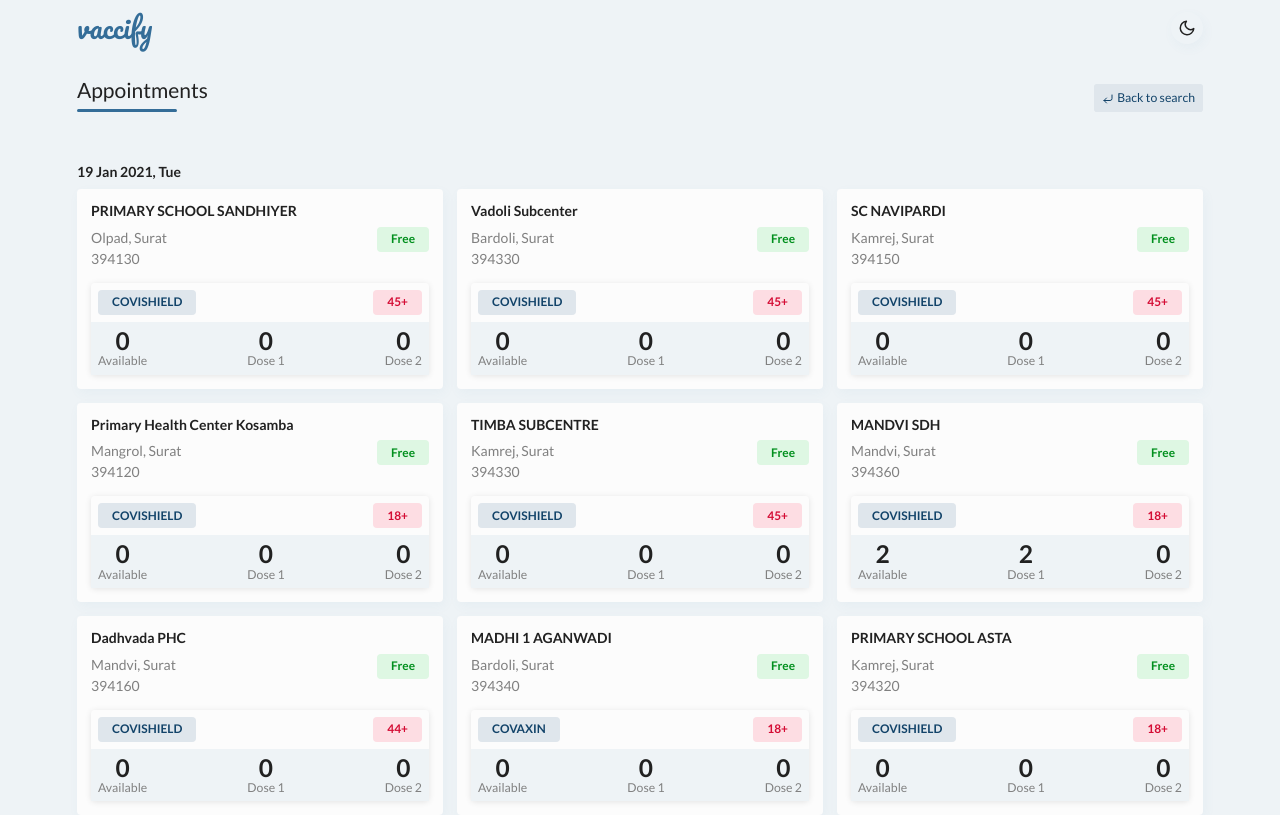
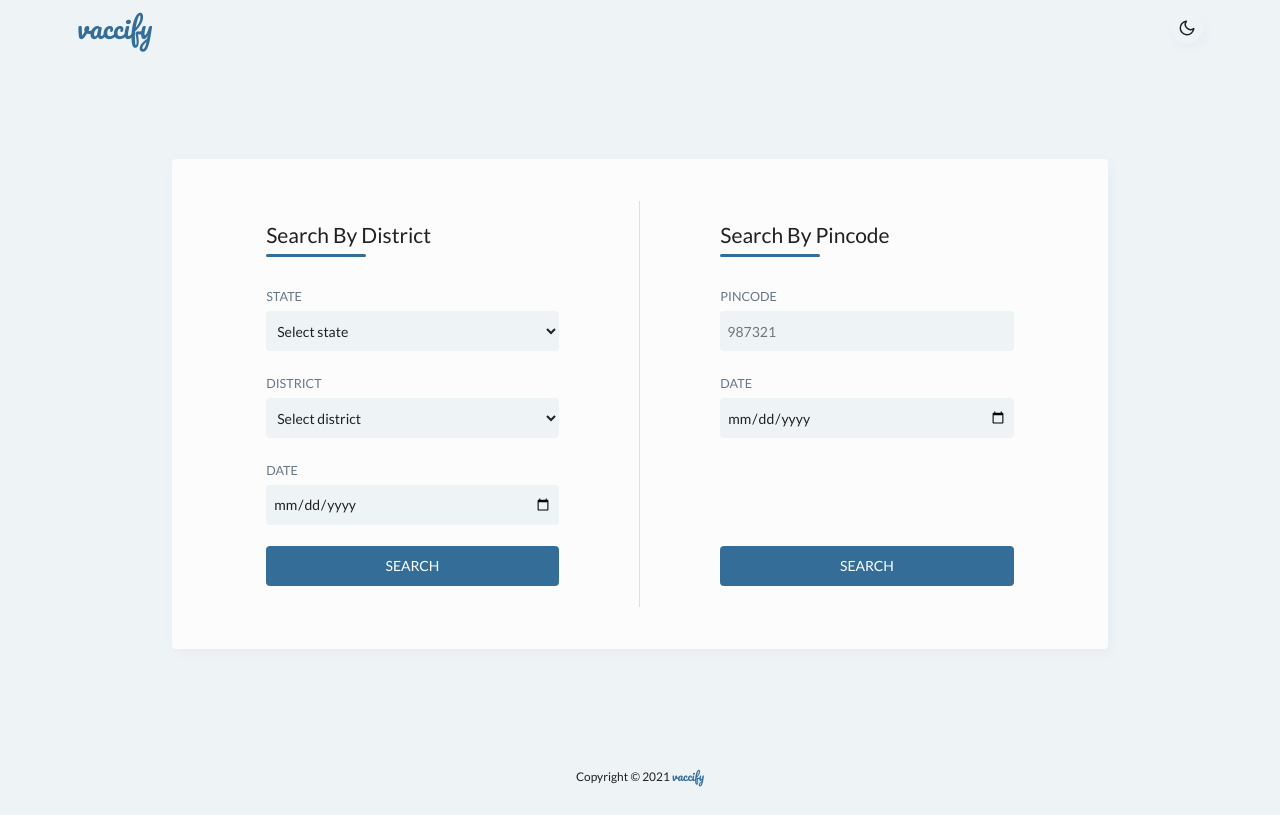
Before and after one commit to rishabh-327/vaccify, a React (Create React App) app: page / in a window 1280 px wide. Shown: the top 815 px of the page. Built offline with nearby package versions, Linux system fonts and the light colour scheme.

Commit message:
Added Routing

```diff
--- a/package.json
+++ b/package.json
@@ -18,6 +18,7 @@
     "react-bootstrap": "^1.6.1",
     "react-dom": "^17.0.2",
     "react-feather": "^2.0.9",
+    "react-router-dom": "^5.2.0",
     "react-scripts": "4.0.3",
     "web-vitals": "^1.0.1"
   },
--- a/src/App.jsx
+++ b/src/App.jsx
@@ -1,26 +1,49 @@
+import { BrowserRouter as Router, Route, Switch } from 'react-router-dom'
 import { Container } from 'react-bootstrap'
 
 import styles from './App.module.scss'
 
 import AppHeader from './components/AppHeader'
 import AppFooter from './components/AppFooter'
-// import Home from './views/Home'
+import Home from './views/Home'
 import Appointments from './views/Appointments'
+
+const routes = [
+  {
+    name: 'Home',
+    path: '/',
+    component: Home,
+    exact: true,
+  },
+  {
+    name: 'Appointments',
+    path: '/appointments',
+    component: Appointments,
+    exact: false,
+  },
+]
 
 function App() {
   return (
-    <>
+    <Router>
       <AppHeader />
 
       <main className={styles.appContent}>
         <Container>
           {/* <Home /> */}
-          <Appointments />
+          {/* <Appointments /> */}
+          <Switch>
+            {routes.map(route => (
+              <Route key={route.name} path={route.path} exact={route.exact}>
+                {<route.component />}
+              </Route>
+            ))}
+          </Switch>
         </Container>
       </main>
 
       <AppFooter />
-    </>
+    </Router>
   )
 }
 
--- a/src/components/AppHeader/index.jsx
+++ b/src/components/AppHeader/index.jsx
@@ -1,3 +1,4 @@
+import { Link } from 'react-router-dom'
 import { Col, Container, Row } from 'react-bootstrap'
 import classNames from 'classnames'
 
@@ -11,7 +12,9 @@ const AppHeader = () => {
       <Container className="h-100">
         <Row className="h-100 align-items-center justify-content-between">
           <Col>
-            <h3 className={classNames(_s.appTitle, 'app-title')}>vaccify</h3>
+            <h3 className={classNames(_s.appTitle, 'app-title')}>
+              <Link to="/">vaccify</Link>
+            </h3>
           </Col>
           <Col className="flex-grow-0">
             <ThemeSwitcher />
--- a/src/components/PincodeSearchForm/index.jsx
+++ b/src/components/PincodeSearchForm/index.jsx
@@ -1,5 +1,6 @@
 import { Formik, Form } from 'formik'
 import { Button } from 'react-bootstrap'
+import { Link } from 'react-router-dom'
 
 // import _s from './PincodeSearchForm.module.scss'
 
@@ -58,7 +59,7 @@ const PincodeSearchForm = () => {
             />
             <div className="flex-grow-1"></div>
             <Button variant="primary" block className="mt-4" type="submit">
-              SEARCH
+              <Link to="/appointments">SEARCH</Link>
             </Button>
           </Form>
         )}
--- a/src/styles/main.scss
+++ b/src/styles/main.scss
@@ -26,6 +26,12 @@ body {
     background-color: $darkSurfaceColor;
     color: $darkTextColor;
   }
+}
+
+a,
+a:hover {
+  color: inherit;
+  text-decoration: none;
 }
 
 input:focus-visible {
--- a/src/views/Appointments/index.jsx
+++ b/src/views/Appointments/index.jsx
@@ -1,4 +1,5 @@
 import { useState, useEffect } from 'react'
+import { Link } from 'react-router-dom'
 import { Row, Col } from 'react-bootstrap'
 import { CornerDownLeft } from 'react-feather'
 import { DateTime } from 'luxon'
@@ -42,10 +43,10 @@ const Appointments = () => {
       <div className="d-flex justify-content-between align-items-center mb-5">
         <AppSectionTitle title="Appointments" />
 
-        <button className={classnames('btn btn-sm', _s.backBtn)}>
+        <Link className={classnames('btn btn-sm', _s.backBtn)} to="/">
           <CornerDownLeft size="12" />
           <span className="ml-1">Back to search</span>
-        </button>
+        </Link>
       </div>
 
       {daywiseAppointments}
```
Also changed, not shown: 1 other file (tests, documents, lock files or other folders).
